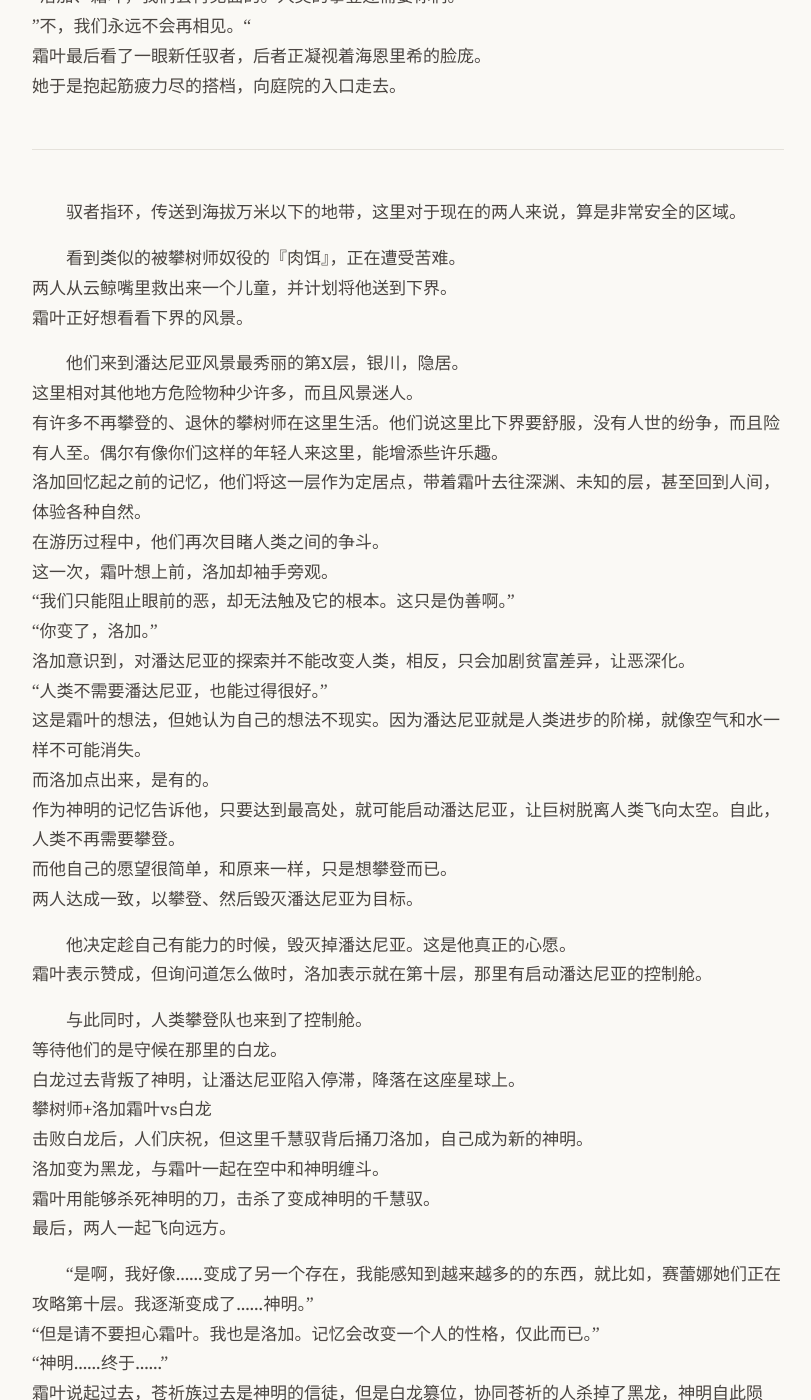
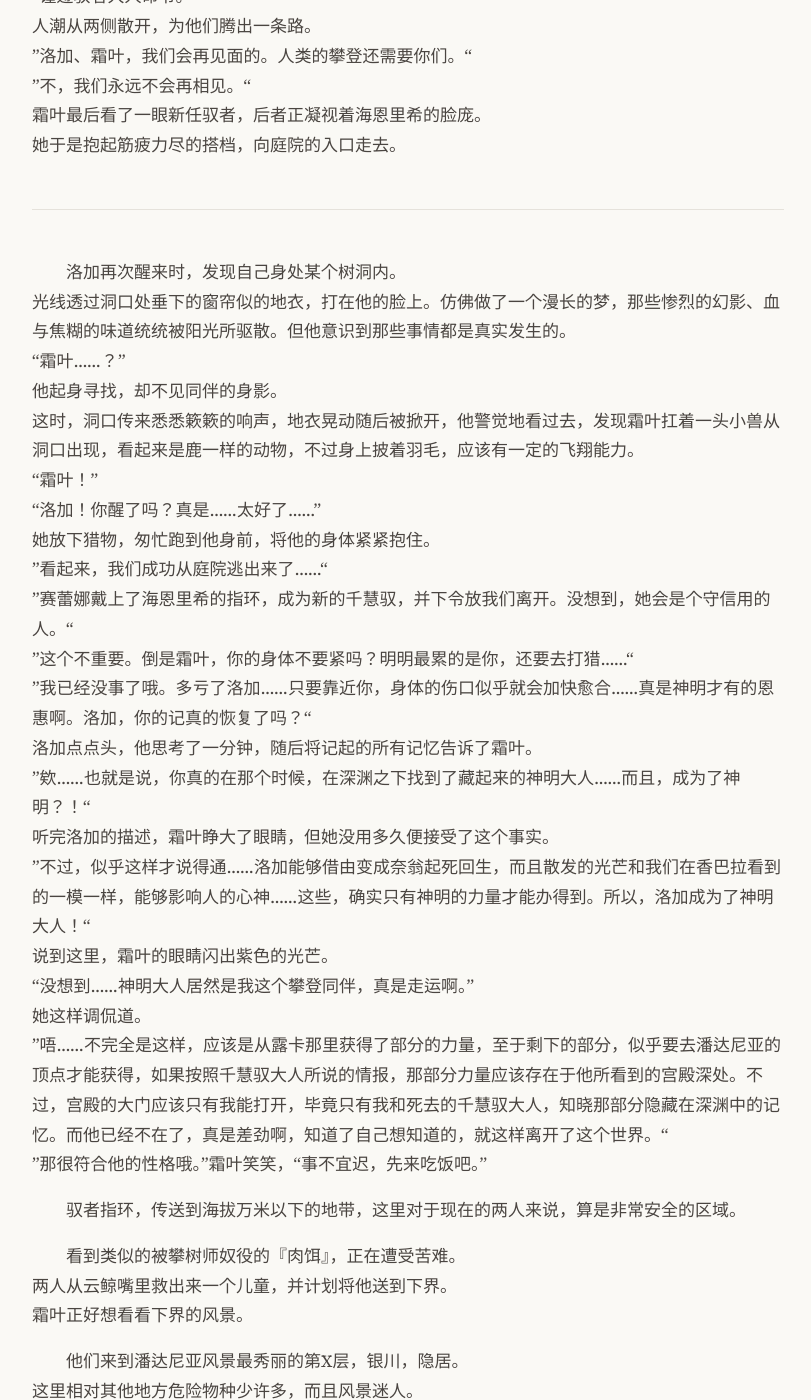
Before and after one commit to yihenc/yihenc.github.io, a Jekyll site: the page built from _posts/2026-03-09-漫游.md, in a window 1280 px wide and 1400 px high, scrolled down 3121 px. Shown: the whole window, without its empty margins (232-1043 px from the left). Built offline with Jekyll 4.4.1, drawn with Linux system fonts in a browser that asks for light colours; nearby versions of some CDN libraries; some of the changed text lies outside the part shown.

Commit message:
Update: 漫游

```diff
--- a/_posts/2026-03-09-漫游.md
+++ b/_posts/2026-03-09-漫游.md
@@ -74,13 +74,14 @@ date: 2026-03-09 00:00 +0000
 他笑着回应。
 但她看到那笑容中夹杂着勉强，大颗的汗珠正从他额头滚落。看样子使用神明的力量会对身体造成极大的负荷。
 此时此刻，还有源源不断的人从上方的悬庭中降落，朝这边冲过来。
+“太好了……真是太好了……我会带我们离开这里！”
 她于是抱紧身体羸弱的洛加，准备带着他冲出庭院学者们的包围——
 只要冲突这片潘达尼亚之叶，他们就能获得真正的自由。
 “我会带我们冲出去的，洛加，抱紧我！“
 ”嗯。“
 他们在人群中冲刺，每当洛加的光芒照耀时，身边的人便身体僵硬，失去了战斗欲望。但是，无奈有太多人在往这边赶，一层又一层的人山人海挡住了光芒，无法照耀到外层冲进来的人。
 霜叶感到大腿在变得僵硬，双手也逐渐不听使唤。
-但每当肉体感到疲惫时，背上从洛加的身体里传来的温暖使她再次充满了力量。
+但每当肉体感到疲惫时，背上从洛加的身体里传来的温暖使她再次充满了力量，这时他已经昏了过去，身体却仍在源源不断散发微弱的光。
 她于是挥动苍白之吻，决心背水一战——
 ”放他们过去！“
 就在这时，一个遥远却有力的声音穿透人群，让所有人的脚步停了下来。
@@ -99,6 +100,31 @@ date: 2026-03-09 00:00 +0000
 
 
 -----
+
+
+
+洛加再次醒来时，发现自己身处某个树洞内。
+光线透过洞口处垂下的窗帘似的地衣，打在他的脸上。仿佛做了一个漫长的梦，那些惨烈的幻影、血与焦糊的味道统统被阳光所驱散。但他意识到那些事情都是真实发生的。
+“霜叶……？”
+他起身寻找，却不见同伴的身影。
+这时，洞口传来悉悉簌簌的响声，地衣晃动随后被掀开，他警觉地看过去，发现霜叶扛着一头小兽从洞口出现，看起来是鹿一样的动物，不过身上披着羽毛，应该有一定的飞翔能力。
+“霜叶！”
+“洛加！你醒了吗？真是……太好了……”
+她放下猎物，匆忙跑到他身前，将他的身体紧紧抱住。
+”看起来，我们成功从庭院逃出来了……“
+”赛蕾娜戴上了海恩里希的指环，成为新的千慧驭，并下令放我们离开。没想到，她会是个守信用的人。“
+”这个不重要。倒是霜叶，你的身体不要紧吗？明明最累的是你，还要去打猎……“
+”我已经没事了哦。多亏了洛加……只要靠近你，身体的伤口似乎就会加快愈合……真是神明才有的恩惠啊。洛加，你的记真的恢复了吗？“
+洛加点点头，他思考了一分钟，随后将记起的所有记忆告诉了霜叶。
+”欸……也就是说，你真的在那个时候，在深渊之下找到了藏起来的神明大人……而且，成为了神明？！“
+听完洛加的描述，霜叶睁大了眼睛，但她没用多久便接受了这个事实。
+”不过，似乎这样才说得通……洛加能够借由变成奈翁起死回生，而且散发的光芒和我们在香巴拉看到的一模一样，能够影响人的心神……这些，确实只有神明的力量才能办得到。所以，洛加成为了神明大人！“
+说到这里，霜叶的眼睛闪出紫色的光芒。
+“没想到……神明大人居然是我这个攀登同伴，真是走运啊。”
+她这样调侃道。
+”唔……不完全是这样，应该是从露卡那里获得了部分的力量，至于剩下的部分，似乎要去潘达尼亚的顶点才能获得，如果按照千慧驭大人所说的情报，那部分力量应该存在于他所看到的宫殿深处。不过，宫殿的大门应该只有我能打开，毕竟只有我和死去的千慧驭大人，知晓那部分隐藏在深渊中的记忆。而他已经不在了，真是差劲啊，知道了自己想知道的，就这样离开了这个世界。“
+”那很符合他的性格哦。”霜叶笑笑，“事不宜迟，先来吃饭吧。”
+
 
 驭者指环，传送到海拔万米以下的地带，这里对于现在的两人来说，算是非常安全的区域。
 
```
Also changed, not shown: other parts of _posts/2026-03-09-漫游.md (+1 -1 lines).
